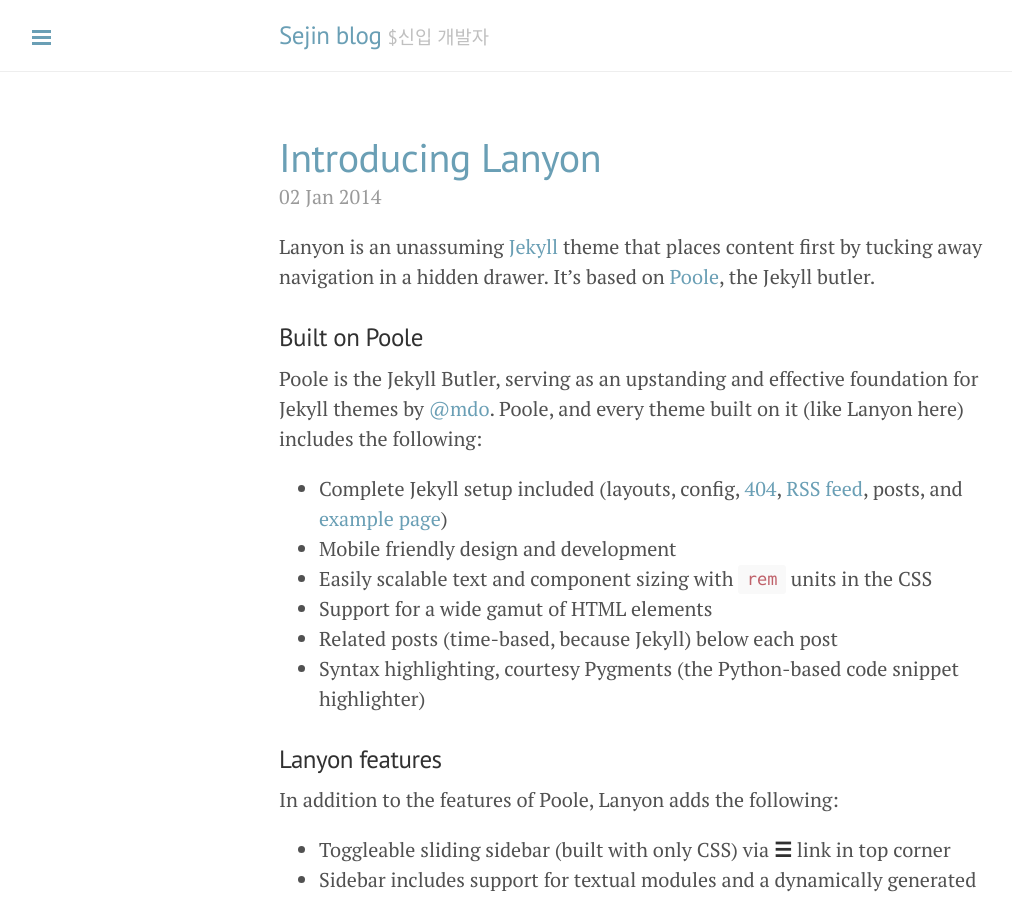
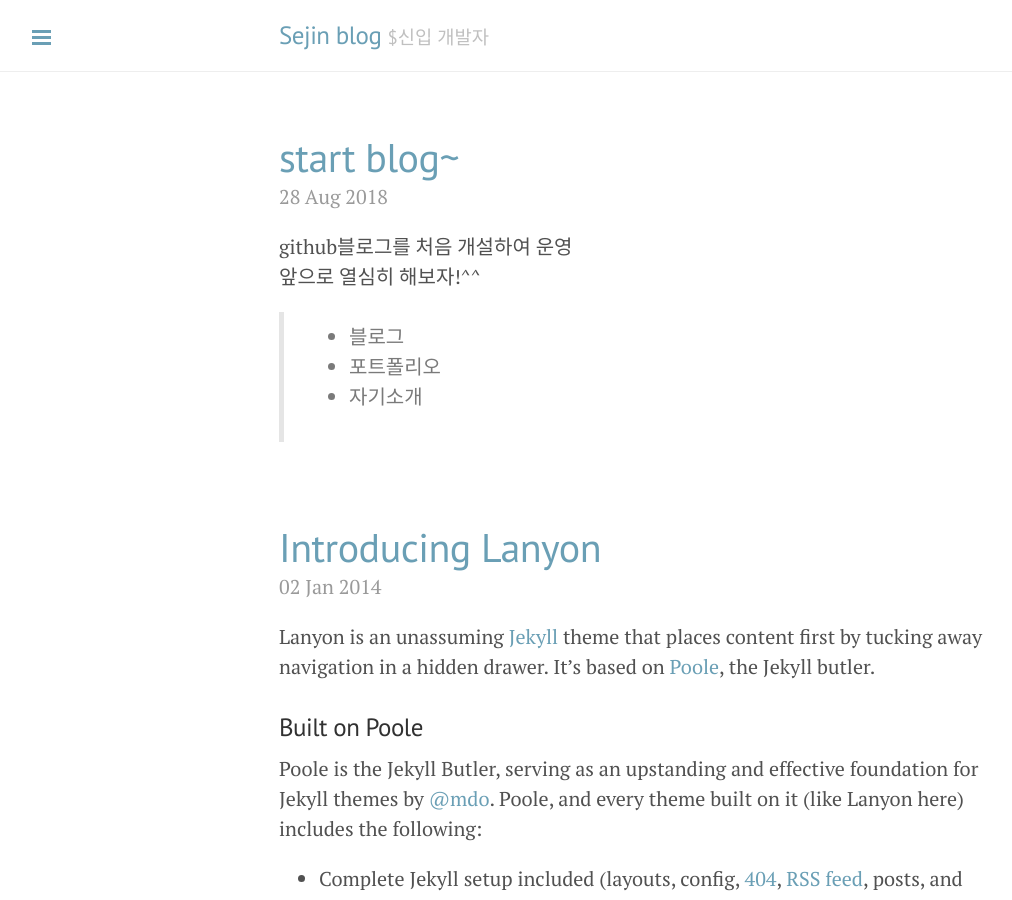
Before and after one commit to sjra119/sjra119.github.io, a Jekyll site: the page built from index.html, in a window 1280 px wide and 900 px high. Shown: the whole window, without its empty margins (1-1013 px from the left). Built offline with Jekyll 4.4.1, drawn with Linux system fonts in a browser that asks for light colours; Markdown is read by kramdown in place of the engine named in the settings; the list of posts is cut into pages by our own code.

Commit message:
내용추가

```diff
--- /dev/null
+++ b/_posts/2018-08-28-start blog.md
@@ -0,0 +1,11 @@
+---
+layout: post
+title: start blog~
+---
+
+github블로그를 처음 개설하여 운영
+앞으로 열심히 해보자!^^
+
+  > * 블로그
+  > * 포트폴리오
+  > * 자기소개
```
Also changed, not shown: about.md (+1 -1 lines), 7 other files.
